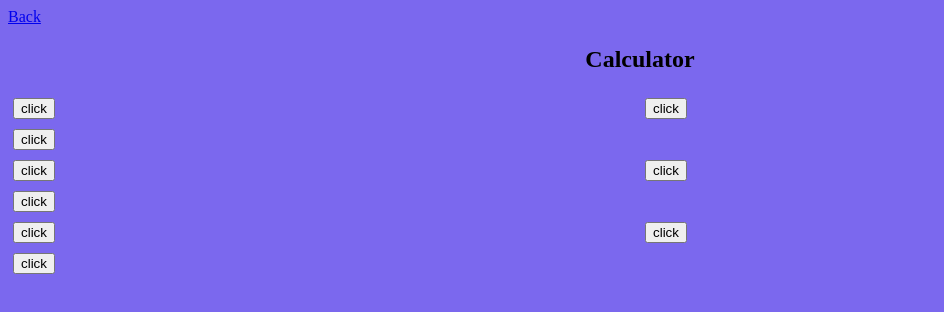
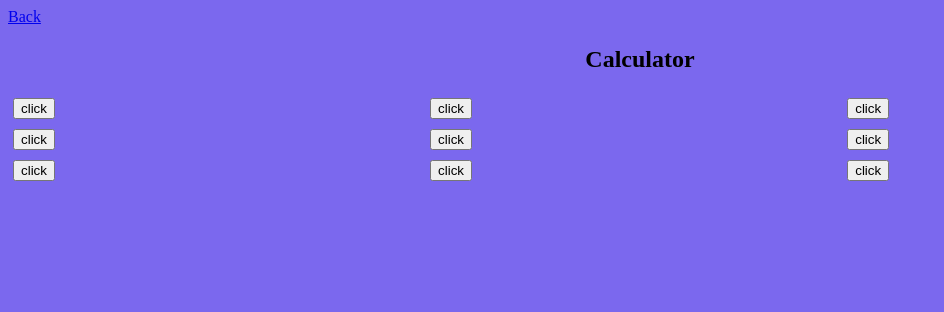
Before and after one commit to firebolt195/firebolt195.github.io, a plain HTML site: page calculator.html in a window 1280 px wide. Shown: the whole page, without its empty margins (0-944 px from the left). Drawn offline with Linux system fonts and the light colour scheme.

Commit message:
Update calculator.html

```diff
--- a/calculator.html
+++ b/calculator.html
@@ -10,7 +10,7 @@
 
       .column {
       float: left;
-      width: 50%;
+      width: 33%;
       padding: 5px;
       }
 
```
